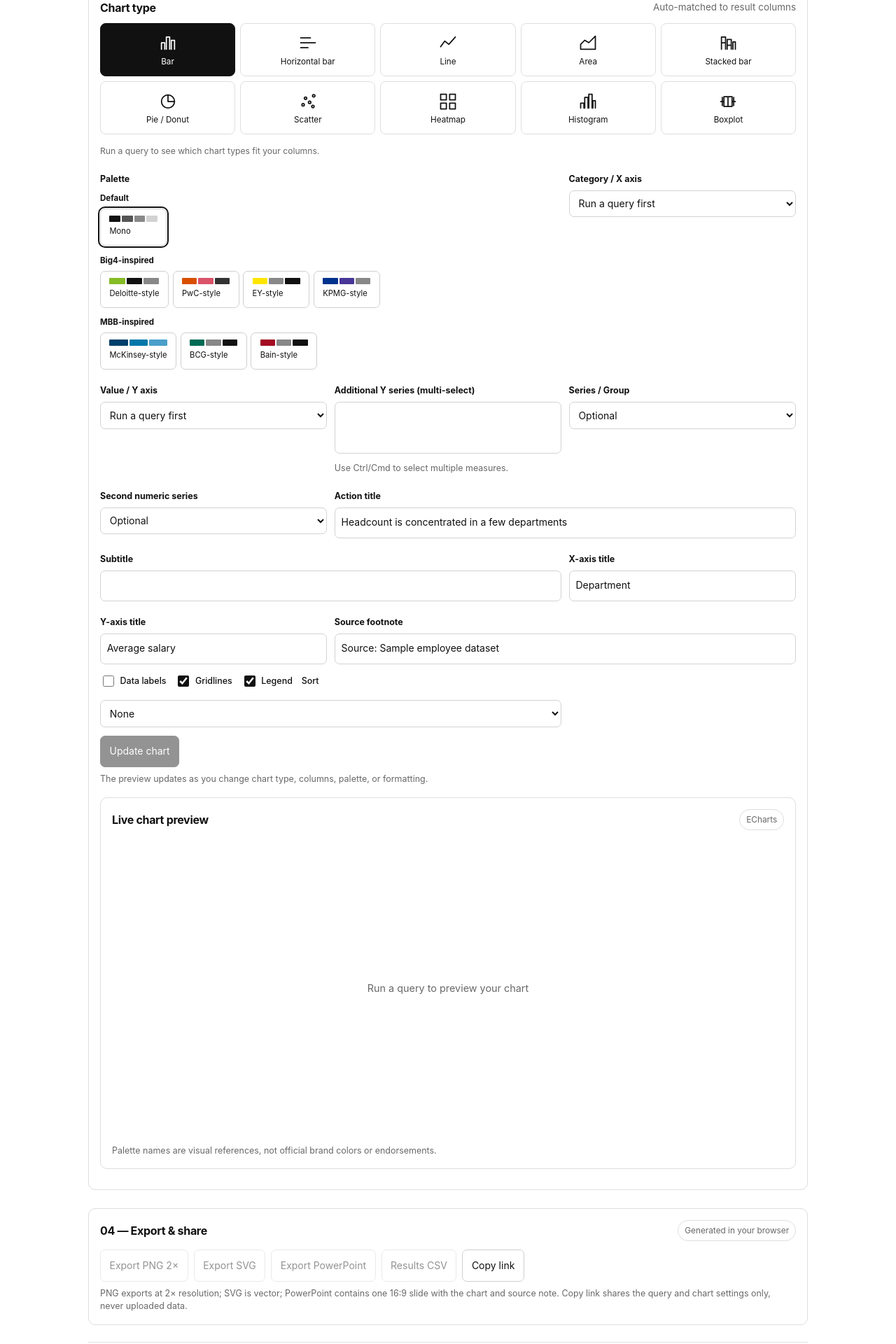
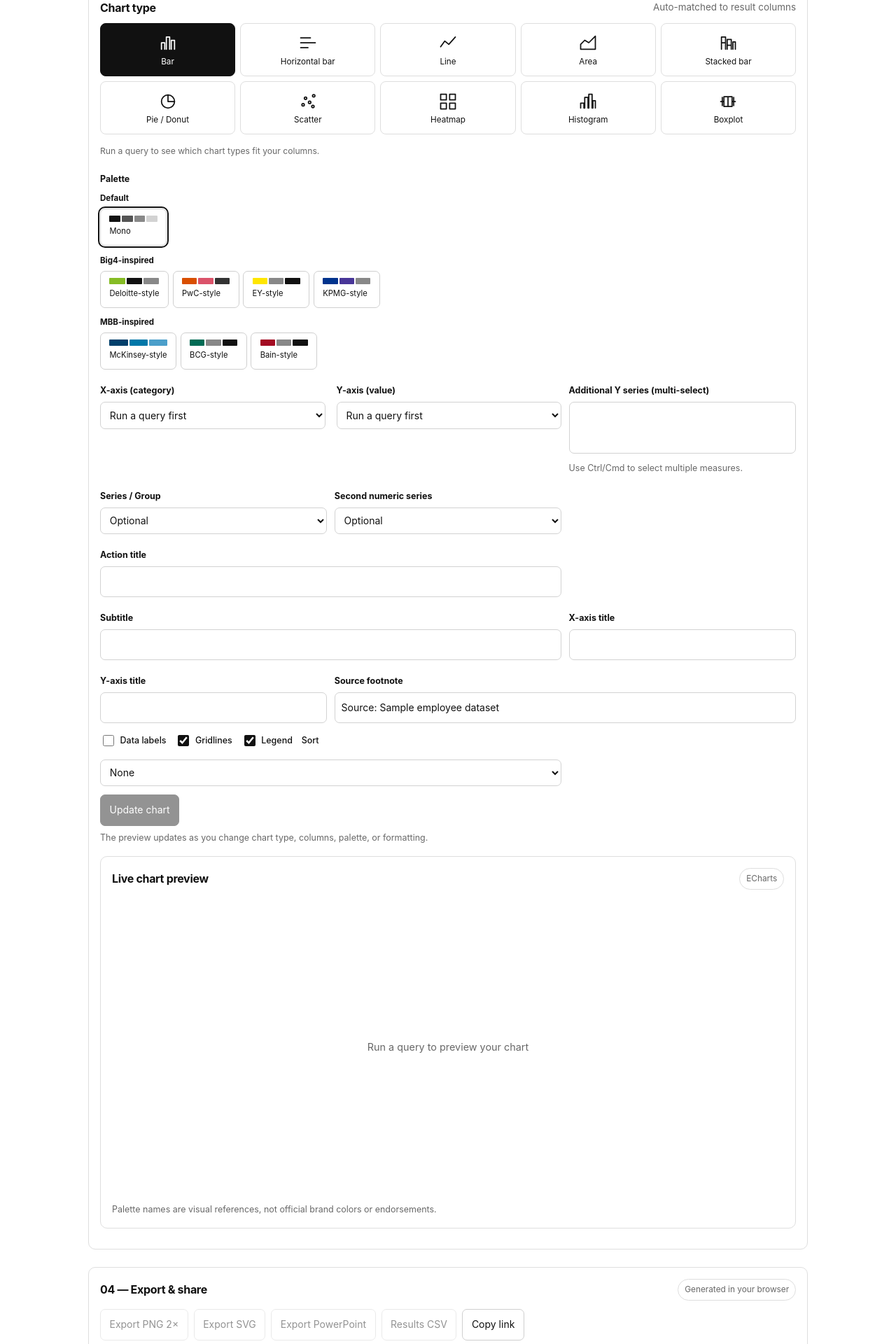
Before and after one commit to theanalystin/theanalyst.github.io, a Jekyll site: the page built from sql-playground.html, in a window 1280 px wide. Shown: the part 1418-3338 px from the top of the page at 70% size. Built offline with Jekyll 4.4.1, drawn with Linux system fonts in a browser that asks for light colours; some of the changed lines change nothing that is shown.

Commit message:
Align chart axis controls and titles

```diff
--- a/sql-playground.html
+++ b/sql-playground.html
@@ -18,6 +18,9 @@ permalink: /sql-playground/
 #sqlp .workspace{display:grid;grid-template-columns:minmax(0,1fr);gap:.8rem;align-items:start}#sqlp .left-workflow{min-width:0}#sqlp .left-workflow>.panel{margin-bottom:.8rem}#sqlp textarea{width:100%;min-height:215px;resize:vertical;padding:.85rem;border:1px solid #333;border-radius:7px;background:#111;color:#f5f5f5;font:.88rem/1.6 ui-monospace,SFMono-Regular,Consolas,monospace;tab-size:2}#sqlp .status{font-size:.82rem;color:var(--muted);min-height:1.2em;margin:.65rem 0 0;overflow-wrap:anywhere}#sqlp .status.error{color:#a32020}#sqlp .drop{border:1px dashed #cfcfcf;border-radius:7px;padding:.7rem}#sqlp .table-wrap{overflow:auto;max-height:360px;border:1px solid var(--line);border-radius:7px}#sqlp table{border-collapse:collapse;width:100%;font-size:.8rem;white-space:nowrap}#sqlp th,#sqlp td{padding:.5rem .65rem;text-align:left;border-bottom:1px solid #e9e9e9}#sqlp th{background:#f7f7f7;position:sticky;top:0}#sqlp .result-layout{display:grid;grid-template-columns:minmax(0,1fr);gap:.8rem}#sqlp .chart-controls{display:grid;grid-template-columns:repeat(3,minmax(0,1fr));gap:.65rem}#sqlp .chart-controls .wide{grid-column:span 2}#sqlp #sqlp-chart{position:relative;width:100%;height:430px;min-height:280px}
 #sqlp #sqlp-chart:not([data-chart-type])::before{content:'Run a query to preview your chart';position:absolute;inset:0;display:flex;align-items:center;justify-content:center;color:var(--muted);font-size:.9rem;pointer-events:none}
 #sqlp .export-panel{margin-top:.8rem}
+#sqlp .axis-pair{display:grid;grid-template-columns:repeat(2,minmax(0,1fr));gap:1rem;align-items:start}
+#sqlp .axis-pair>div{min-width:0}
+@media(max-width:640px){#sqlp .axis-pair{grid-template-columns:1fr}}
 #sqlp .chart-preview-panel{min-width:0}#sqlp .hint{font-size:.78rem;color:var(--muted);margin:.5rem 0 0}#sqlp .table-list{display:flex;flex-wrap:wrap;gap:.4rem;margin:.6rem 0 0}#sqlp .table-list button{font-size:.78rem;padding:.35rem .5rem}#sqlp .file-note{font-size:.76rem;color:var(--muted);margin:.45rem 0 0}
 #sqlp .palette-groups{display:grid;gap:.55rem}#sqlp .palette-heading{display:block;font-size:.72rem;font-weight:700;margin:.1rem 0 .3rem}
 #sqlp .palette-row{display:flex;gap:.35rem;flex-wrap:wrap}#sqlp .palette-choice{display:flex;flex-direction:column;align-items:flex-start;gap:.25rem;font-size:.7rem;min-width:95px}
@@ -126,15 +129,17 @@ permalink: /sql-playground/
 <button type="button" class="palette-choice" data-palette="bcg" aria-pressed="false"><span class="swatches"><i style="background:#006b54"></i><i style="background:#888"></i><i style="background:#111"></i></span><span>BCG-style</span></button>
 <button type="button" class="palette-choice" data-palette="bain" aria-pressed="false"><span class="swatches"><i style="background:#a30b22"></i><i style="background:#888"></i><i style="background:#111"></i></span><span>Bain-style</span></button>
 </div></div></div><input id="sqlp-palette" type="hidden" value="mono"></div>
-        <div><label for="sqlp-x">Category / X axis</label><select id="sqlp-x"><option value="">Run a query first</option></select></div>
-        <div><label for="sqlp-y">Value / Y axis</label><select id="sqlp-y"><option value="">Run a query first</option></select></div>
+        <div class="axis-pair wide">
+          <div><label for="sqlp-x">X-axis (category)</label><select id="sqlp-x"><option value="">Run a query first</option></select></div>
+          <div><label for="sqlp-y">Y-axis (value)</label><select id="sqlp-y"><option value="">Run a query first</option></select></div>
+        </div>
         <div><label for="sqlp-y-multi">Additional Y series (multi-select)</label><select id="sqlp-y-multi" multiple size="3" aria-describedby="sqlp-y-help"></select><p id="sqlp-y-help" class="hint">Use Ctrl/Cmd to select multiple measures.</p></div>
         <div><label for="sqlp-group">Series / Group</label><select id="sqlp-group"><option value="">Optional</option></select></div>
         <div><label for="sqlp-extra">Second numeric series</label><select id="sqlp-extra"><option value="">Optional</option></select></div>
-        <div class="wide"><label for="sqlp-title">Action title</label><input id="sqlp-title" type="text" value="Headcount is concentrated in a few departments"></div>
+        <div class="wide"><label for="sqlp-title">Action title</label><input id="sqlp-title" type="text" value=""></div>
         <div class="wide"><label for="sqlp-subtitle">Subtitle</label><input id="sqlp-subtitle" type="text" value=""></div>
-        <div><label for="sqlp-x-title">X-axis title</label><input id="sqlp-x-title" type="text" value="Department"></div>
-        <div><label for="sqlp-y-title">Y-axis title</label><input id="sqlp-y-title" type="text" value="Average salary"></div>
+        <div><label for="sqlp-x-title">X-axis title</label><input id="sqlp-x-title" type="text" value=""></div>
+        <div><label for="sqlp-y-title">Y-axis title</label><input id="sqlp-y-title" type="text" value=""></div>
         <div class="wide"><label for="sqlp-footnote">Source footnote</label><input id="sqlp-footnote" type="text" value="Source: Sample employee dataset"></div>
         <div class="chart-toggles wide"><label><input type="checkbox" id="sqlp-labels"> Data labels</label><label><input type="checkbox" id="sqlp-gridlines" checked> Gridlines</label><label><input type="checkbox" id="sqlp-legend" checked> Legend</label><label for="sqlp-sort">Sort</label><select id="sqlp-sort"><option value="none">None</option><option value="asc">Ascending</option><option value="desc">Descending</option></select></div>
       </div>
```
